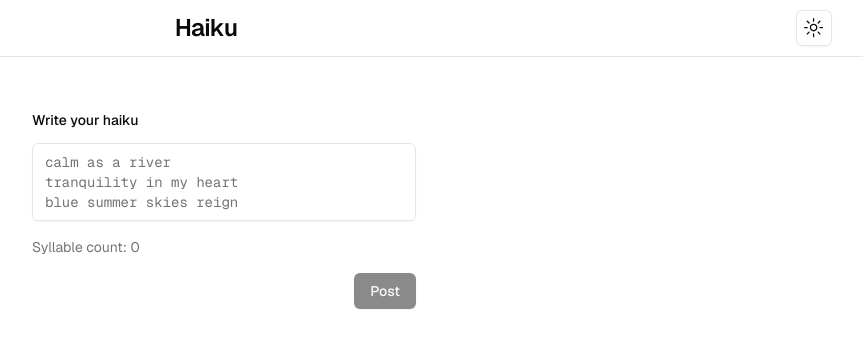
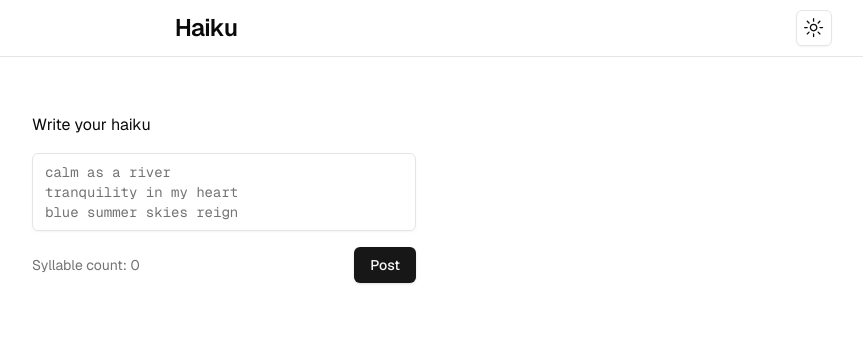
Before and after one commit to arlandfran/haiku, a Next.js app: page / in a window 1280 px wide. Shown: the top 348 px of the page, without its empty margins (416-1279 px from the left). Built offline with nearby package versions, Linux system fonts and the light colour scheme.

Commit message:
Refactor to use radix-form
- remove radix-label package
- custom validation for syllable count instead of disabling submit button

```diff
--- a/package.json
+++ b/package.json
@@ -12,8 +12,8 @@
   },
   "dependencies": {
     "@radix-ui/react-dropdown-menu": "^2.0.6",
+    "@radix-ui/react-form": "^0.0.3",
     "@radix-ui/react-icons": "^1.3.0",
-    "@radix-ui/react-label": "^2.0.2",
     "@radix-ui/react-slot": "^1.0.2",
     "class-variance-authority": "^0.7.0",
     "clsx": "^2.0.0",
--- a/src/components/haiku-validator.tsx
+++ b/src/components/haiku-validator.tsx
@@ -1,8 +1,8 @@
 "use client";
 
 import { Button } from "@/components/ui/button";
-import { Label } from "@/components/ui/label";
 import { Textarea } from "@/components/ui/textarea";
+import * as Form from "@radix-ui/react-form";
 import { useState } from "react";
 import { syllable } from "syllable";
 
@@ -10,27 +10,40 @@ export function HaikuValidator() {
   const [syllableCount, setSyllableCount] = useState(0);
 
   return (
-    <div className="flex flex-col gap-4">
-      <Label htmlFor="haiku">Write your haiku</Label>
+    <Form.Root>
+      <Form.Field name="haiku" className="flex flex-col gap-4">
+        <div className="flex items-center justify-between">
+          <Form.Label>Write your haiku</Form.Label>
+          <Form.Message
+            match="valueMissing"
+            className="text-sm font-light opacity-80"
+          >
+            Please enter a haiku
+          </Form.Message>
+          <Form.Message match={(value) => syllable(value) !== 17}>
+            Haiku must be 17 syllables
+          </Form.Message>
+        </div>
+        <Form.Control asChild>
           <Textarea
-        id="haiku"
             placeholder={`calm as a river\ntranquility in my heart\nblue summer skies reign`}
             className="resize-none font-mono"
             onChange={(e) => {
               setSyllableCount(syllable(e.target.value));
             }}
             rows={3}
+            required
           />
-      <p className="text-sm text-muted-foreground">
+        </Form.Control>
+        <div className="flex items-center justify-between">
+          <span className="text-sm text-muted-foreground">
             Syllable count: {syllableCount}
-      </p>
-      <Button
-        type="submit"
-        disabled={syllableCount === 17 ? false : true}
-        className="w-fit self-end"
-      >
-        Post
-      </Button>
+          </span>
+          <Form.Submit asChild>
+            <Button>Post</Button>
+          </Form.Submit>
         </div>
+      </Form.Field>
+    </Form.Root>
   );
 }
--- a/src/components/ui/label.tsx
+++ /dev/null
@@ -1,26 +0,0 @@
-"use client";
-
-import * as LabelPrimitive from "@radix-ui/react-label";
-import { cva, type VariantProps } from "class-variance-authority";
-import * as React from "react";
-
-import { cn } from "@/lib/utils";
-
-const labelVariants = cva(
-  "text-sm font-medium leading-none peer-disabled:cursor-not-allowed peer-disabled:opacity-70",
-);
-
-const Label = React.forwardRef<
-  React.ElementRef<typeof LabelPrimitive.Root>,
-  React.ComponentPropsWithoutRef<typeof LabelPrimitive.Root> &
-    VariantProps<typeof labelVariants>
->(({ className, ...props }, ref) => (
-  <LabelPrimitive.Root
-    ref={ref}
-    className={cn(labelVariants(), className)}
-    {...props}
-  />
-));
-Label.displayName = LabelPrimitive.Root.displayName;
-
-export { Label };
```
Also changed, not shown: 1 other file (tests, documents, lock files or other folders). Lines whose indentation alone changed are shown as unchanged.
